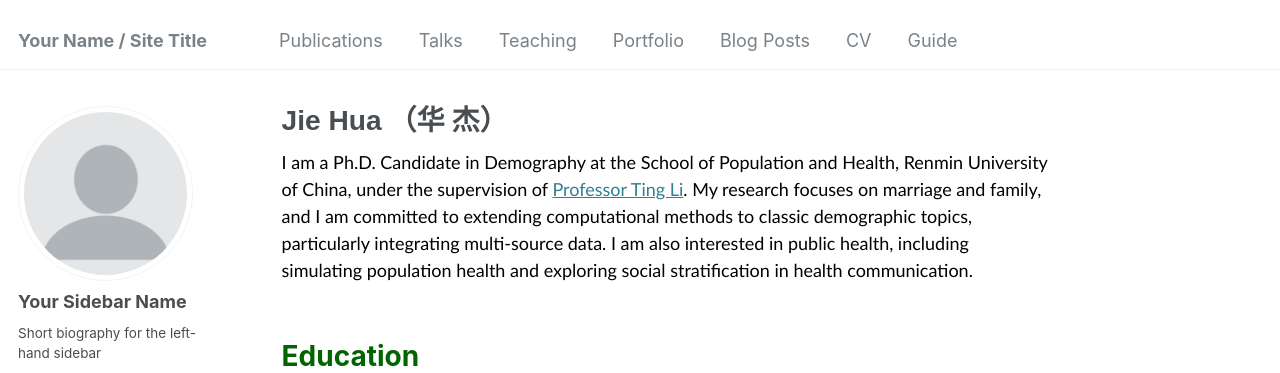
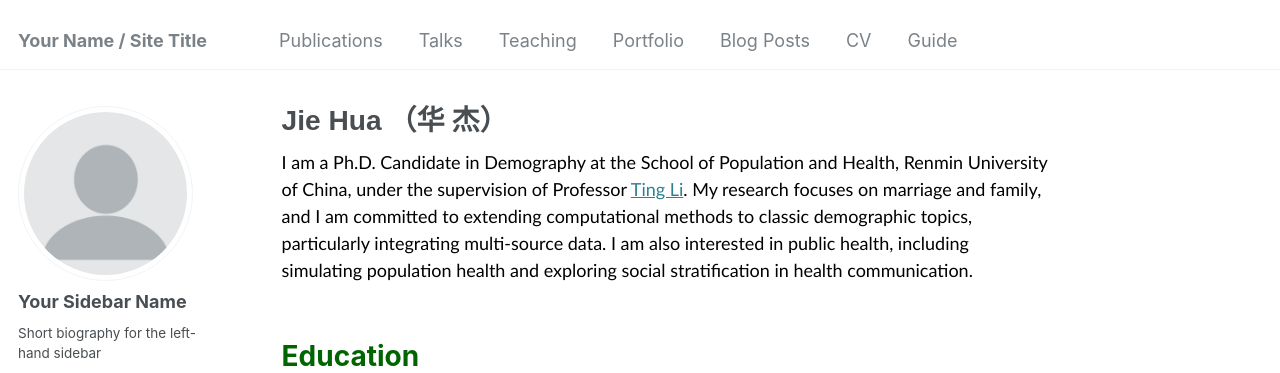
Before and after one commit to jiehua-css/jiehua-css.github.io, a Jekyll site: the page built from _pages/about.md, in a window 1280 px wide and 974 px high. Shown: the top 373 px of the window. Built offline with Jekyll 4.4.1, drawn with Linux system fonts in a browser that asks for light colours; some web fonts are replaced.

```diff
--- a/_pages/about.md
+++ b/_pages/about.md
@@ -16,7 +16,7 @@ redirect_from:
 </style>
 
 <p class="bio-text">
-I am a Ph.D. Candidate in Demography at the School of Population and Health, Renmin University of China, under the supervision of <a href="https://litingkitty.cn/" target="_blank">Professor Ting Li</a>. My research focuses on marriage and family, and I am committed to extending computational methods to classic demographic topics, particularly integrating multi-source data. I am also interested in public health, including simulating population health and exploring social stratification in health communication.
+I am a Ph.D. Candidate in Demography at the School of Population and Health, Renmin University of China, under the supervision of Professor <a href="https://litingkitty.cn/" target="_blank">Ting Li</a>. My research focuses on marriage and family, and I am committed to extending computational methods to classic demographic topics, particularly integrating multi-source data. I am also interested in public health, including simulating population health and exploring social stratification in health communication.
 </p>
 
 <style>
```
